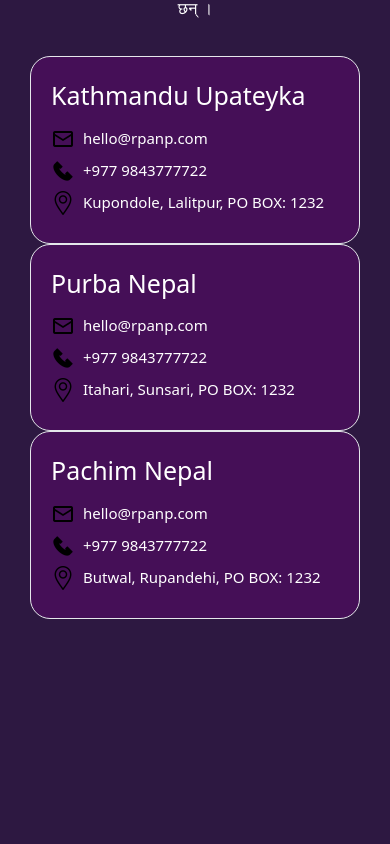
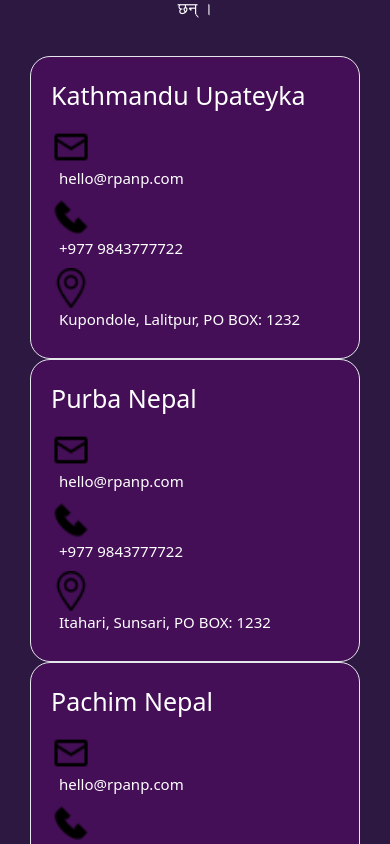
Before and after one commit to diwashamatya/react-responsive-figma, a React (Create React App) app: page / in a window 390 px wide. Shown: the part 1420-2264 px from the top of the page. Built offline with nearby package versions, Linux system fonts and the light colour scheme.

Commit message:
Update Card.js

```diff
--- a/src/components/Card.js
+++ b/src/components/Card.js
@@ -29,8 +29,8 @@ function Card({ items }) {
               key={data.id}
             >
               <p className="text-start text-[25px] pb-3">{data.name}</p>
-              <p className="flex text-[15px] pb-2">
-                <img src={myMail} alt="mail " />
+              <p className="flex flex-col md:flex-row w-auto h-auto text-[15px] pb-2">
+                <img className="w-[40px] h-[40px] md:w-auto md:h-auto " src={myMail} alt="mail " />
                 <a
                   className="hover:text-fuchsia-400 pl-2"
                   href="www.example.com "
@@ -38,8 +38,8 @@ function Card({ items }) {
                   {data.mail}
                 </a>
               </p>
-              <p className="flex text-[15px] pb-2">
-                <img src={myPhone} alt="phone " />
+              <p className="flex flex-col md:flex-row w-auto h-auto text-[15px] pb-2">
+                <img className="w-[40px] h-[40px] md:w-auto md:h-auto " src={myPhone} alt="phone " />
 
                 <a
                   className="hover:text-fuchsia-400 pl-2"
@@ -48,8 +48,8 @@ function Card({ items }) {
                   {data.phone}
                 </a>
               </p>
-              <p className="flex text-[15px] pb-2">
-                <img src={myLoc} alt="location " />
+              <p className="flex  flex-col md:flex-row w-auto h-auto text-[15px] pb-2">
+                <img className="w-[40px] h-[40px] md:w-auto md:h-auto " src={myLoc} alt="location " />
                 <span className="pl-2">{data.location}</span>
               </p>
             </div>
```
